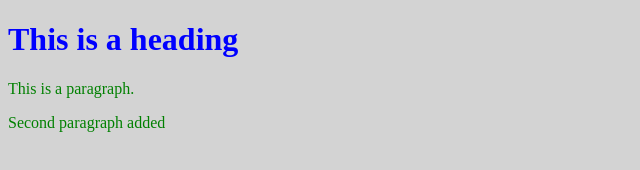
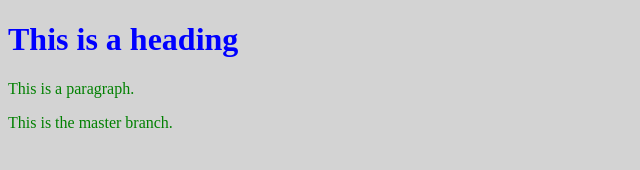
Before and after one commit to WinPakin/hello-world, a plain HTML site: page index.html in a window 1280 px wide. Shown: the full height of the page, 0-640 px from the left. Drawn offline with Linux system fonts and the light colour scheme.

Commit message:
changes made to the main branch

```diff
--- a/index.html
+++ b/index.html
@@ -7,7 +7,8 @@
 
 <h1>This is a heading</h1>
 <p>This is a paragraph.</p>
-<p>Second paragraph added</p>
+<p>This is the master branch.</p>
+
 
 </body>
 </html>
```
